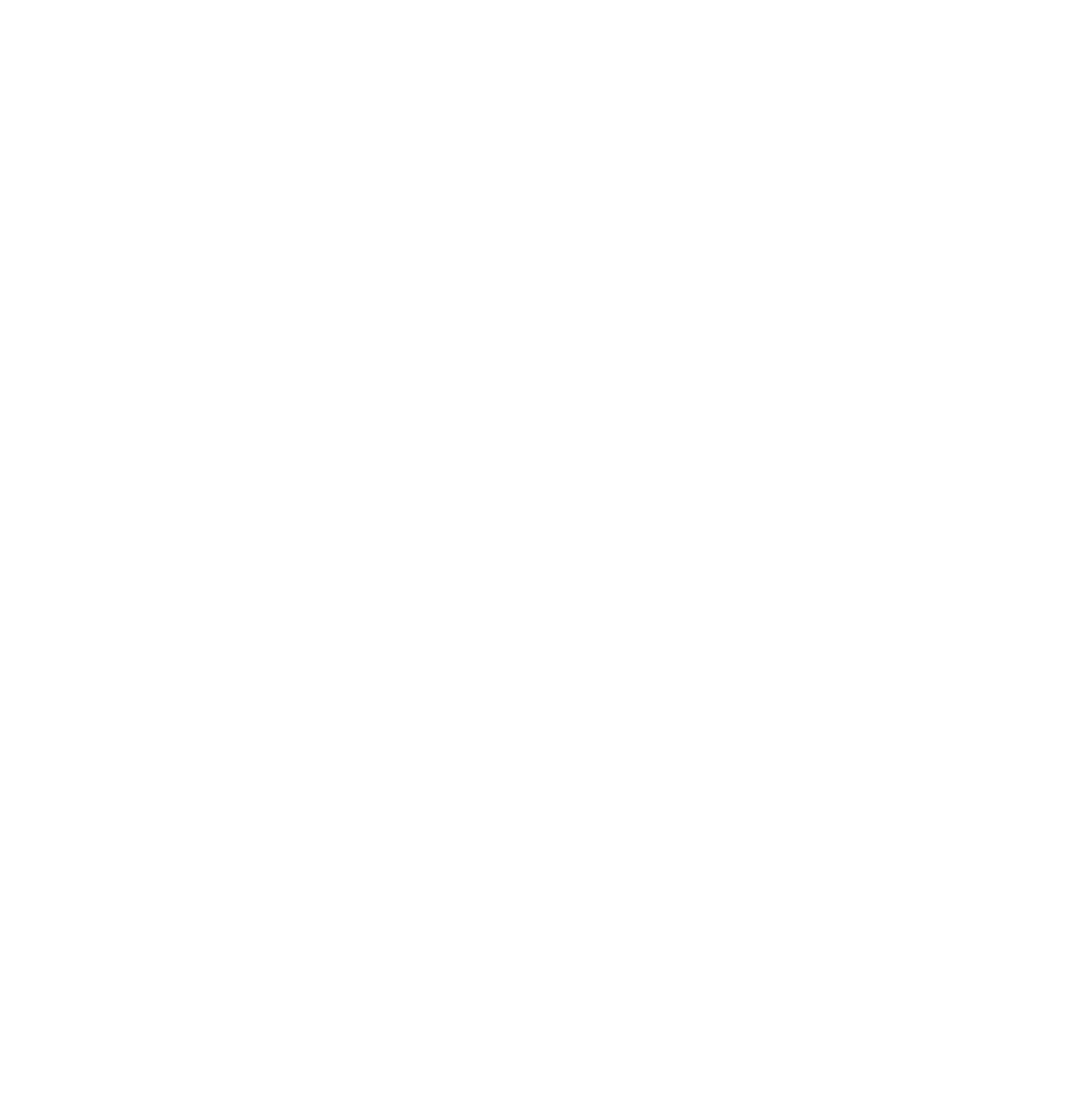
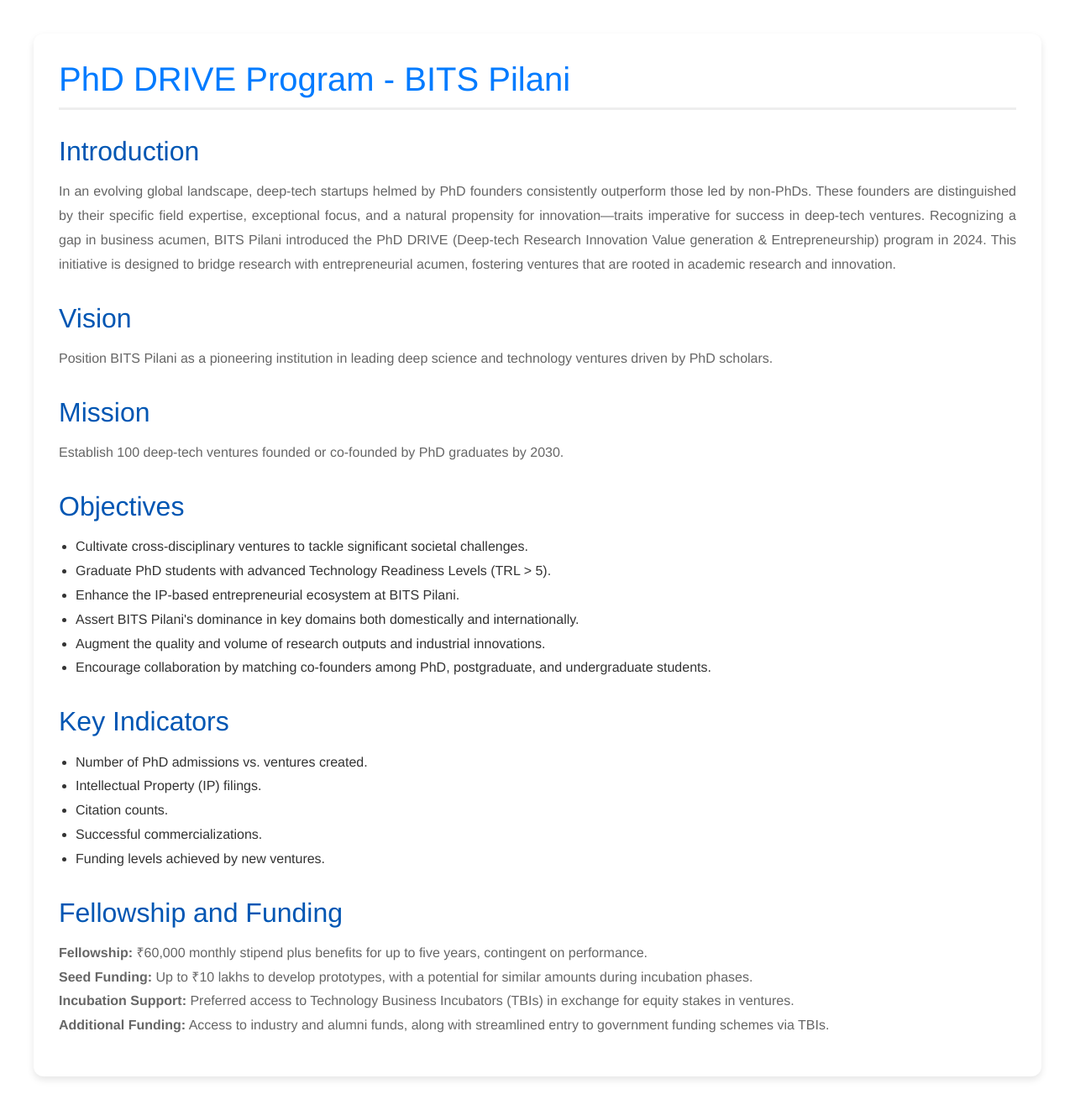
Before and after one commit to PriyanshuShekhar10/sire-cdrf, a React (Create React App) app: page /phddrive in a window 1280 px wide. Before the commit this address had no page. Shown: the whole page at 84% size. Before the commit the page ends 800 px from the top, so only its background shows below. Built offline with nearby package versions, Linux system fonts and the light colour scheme.

Commit message:
added phd drive

```diff
--- a/src/App.js
+++ b/src/App.js
@@ -5,6 +5,7 @@
 import { BrowserRouter, Route, Routes } from "react-router-dom";
 import ProfessorTable from "./Pages/ProfessorsTable/ProfessorTable";
 import ScholarTable from "./Pages/ScholarTable/ScholarTable";
+import PhdDrive from "./Pages/PhdDrive/PhdDrive";
 
 function App() {
   return (
@@ -12,6 +13,7 @@
       <Routes>
         <Route path={"/"} element={<ProfessorTable />} />
         <Route path={"/scholar"} element={<ScholarTable />} />
+        <Route path={"/phddrive"} element={<PhdDrive />} />
       </Routes>
     </BrowserRouter>
   );
--- /dev/null
+++ b/src/Pages/PhdDrive/PhdDrive.js
@@ -0,0 +1,101 @@
+import React from "react";
+import styles from "./PhdDrive.module.css";
+
+export default function PhdDrive() {
+  return (
+    <div className={styles.container}>
+      <h1 className={styles.header}>PhD DRIVE Program - BITS Pilani</h1>
+
+      <div className={styles.section}>
+        <h2 className={styles.title}>Introduction</h2>
+        <p className={styles.details}>
+          In an evolving global landscape, deep-tech startups helmed by PhD
+          founders consistently outperform those led by non-PhDs. These founders
+          are distinguished by their specific field expertise, exceptional
+          focus, and a natural propensity for innovation—traits imperative for
+          success in deep-tech ventures. Recognizing a gap in business acumen,
+          BITS Pilani introduced the PhD DRIVE (Deep-tech Research Innovation
+          Value generation & Entrepreneurship) program in 2024. This initiative
+          is designed to bridge research with entrepreneurial acumen, fostering
+          ventures that are rooted in academic research and innovation.
+        </p>
+      </div>
+
+      <div className={styles.section}>
+        <h2 className={styles.title}>Vision</h2>
+        <p className={styles.details}>
+          Position BITS Pilani as a pioneering institution in leading deep
+          science and technology ventures driven by PhD scholars.
+        </p>
+      </div>
+
+      <div className={styles.section}>
+        <h2 className={styles.title}>Mission</h2>
+        <p className={styles.details}>
+          Establish 100 deep-tech ventures founded or co-founded by PhD
+          graduates by 2030.
+        </p>
+      </div>
+
+      <div className={styles.section}>
+        <h2 className={styles.title}>Objectives</h2>
+        <ul className={styles.list}>
+          <li>
+            Cultivate cross-disciplinary ventures to tackle significant societal
+            challenges.
+          </li>
+          <li>
+            Graduate PhD students with advanced Technology Readiness Levels (TRL
+            > 5).
+          </li>
+          <li>
+            Enhance the IP-based entrepreneurial ecosystem at BITS Pilani.
+          </li>
+          <li>
+            Assert BITS Pilani's dominance in key domains both domestically and
+            internationally.
+          </li>
+          <li>
+            Augment the quality and volume of research outputs and industrial
+            innovations.
+          </li>
+          <li>
+            Encourage collaboration by matching co-founders among PhD,
+            postgraduate, and undergraduate students.
+          </li>
+        </ul>
+      </div>
+
+      <div className={styles.section}>
+        <h2 className={styles.title}>Key Indicators</h2>
+        <ul className={styles.list}>
+          <li>Number of PhD admissions vs. ventures created.</li>
+          <li>Intellectual Property (IP) filings.</li>
+          <li>Citation counts.</li>
+          <li>Successful commercializations.</li>
+          <li>Funding levels achieved by new ventures.</li>
+        </ul>
+      </div>
+
+      <div className={styles.section}>
+        <h2 className={styles.title}>Fellowship and Funding</h2>
+        <p className={styles.details}>
+          <span className={styles.bold}>Fellowship:</span> ₹60,000 monthly
+          stipend plus benefits for up to five years, contingent on performance.
+          <br />
+          <span className={styles.bold}>Seed Funding:</span> Up to ₹10 lakhs to
+          develop prototypes, with a potential for similar amounts during
+          incubation phases.
+          <br />
+          <span className={styles.bold}>Incubation Support:</span> Preferred
+          access to Technology Business Incubators (TBIs) in exchange for equity
+          stakes in ventures.
+          <br />
+          <span className={styles.bold}>Additional Funding:</span> Access to
+          industry and alumni funds, along with streamlined entry to government
+          funding schemes via TBIs.
+        </p>
+      </div>
+    </div>
+  );
+}
--- /dev/null
+++ b/src/Pages/PhdDrive/PhdDrive.module.css
@@ -0,0 +1,55 @@
+/* PhdDrive.module.css */
+.container {
+    margin: 40px;
+    padding: 30px;
+    font-family: 'Helvetica Neue', Arial, sans-serif;
+    color: #333;
+    background-color: #ffffff;
+    border-radius: 12px;
+    box-shadow: 0 4px 8px rgba(0, 0, 0, 0.1);
+    transition: box-shadow 0.3s ease-in-out;
+}
+
+.container:hover {
+    box-shadow: 0 8px 16px rgba(0, 0, 0, 0.15);
+}
+
+.header {
+    color: #007bff;
+    padding-bottom: 10px;
+    margin-bottom: 20px;
+    border-bottom: 3px solid #eeeeee;
+}
+
+.section {
+    margin-top: 30px;
+}
+
+.title {
+    color: #0056b3;
+    margin-bottom: 15px;
+}
+
+.list {
+    padding-left: 20px;
+    list-style-type: disc;
+    line-height: 1.8;
+}
+
+.bold {
+    font-weight: 600;
+}
+
+.details {
+    margin-top: 5px;
+    line-height: 1.8;
+    text-align: justify;
+    color: #666666;
+}
+
+@media (max-width: 768px) {
+    .container {
+        margin: 20px;
+        padding: 20px;
+    }
+}
```
